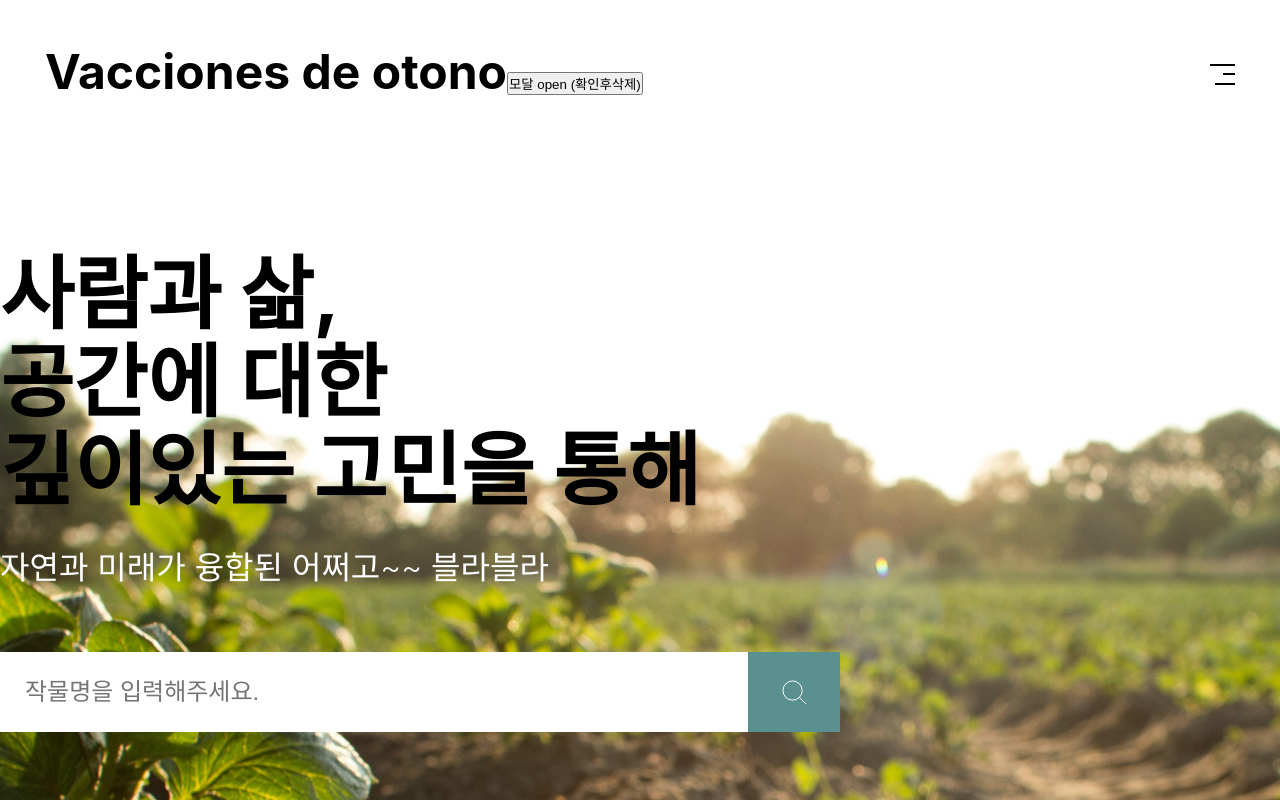
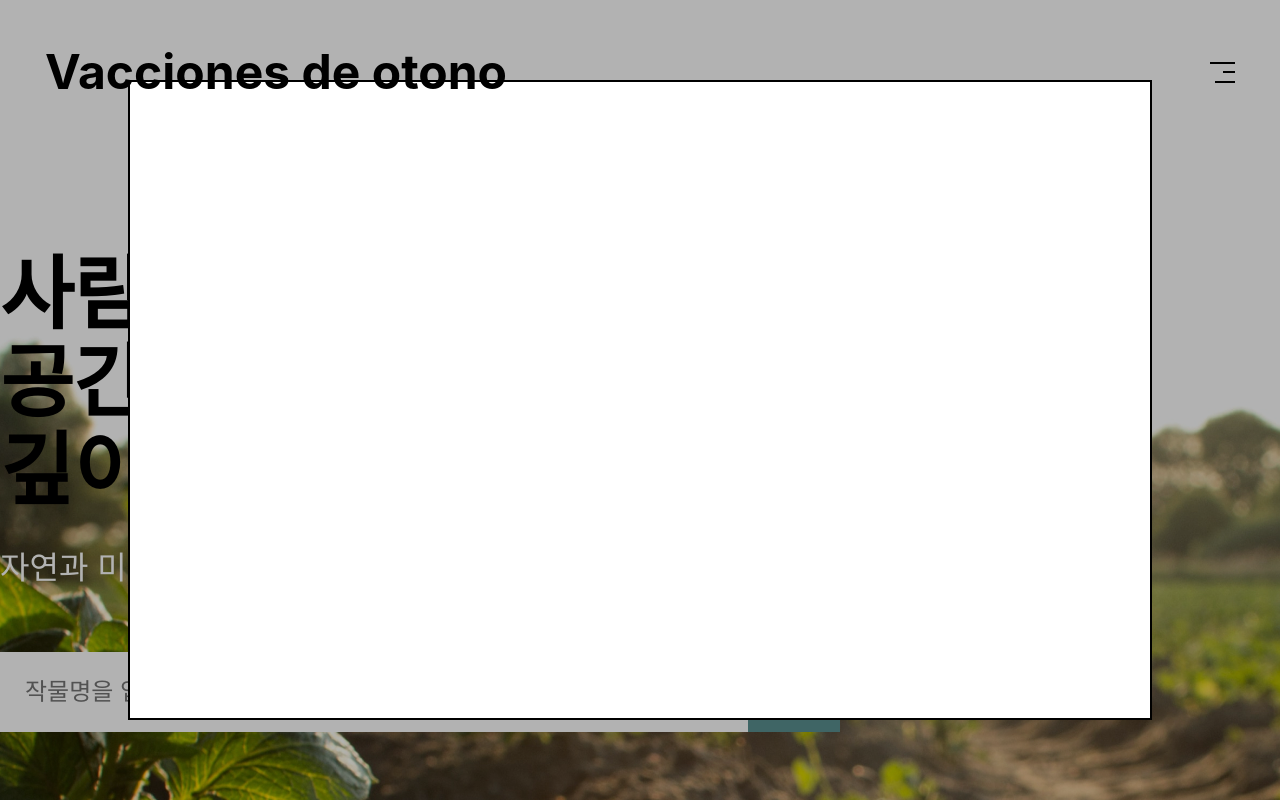
Before and after one commit to fall-vacation/front, a Next.js app: page / in a window 1280 px wide. Both pictures are taken after a click on the icon 1222 px from the left and 72 px from the top of the page. Shown: the top 800 px of the page. Built offline with nearby package versions, Linux system fonts and the light colour scheme.

Commit message:
modal open추가 / dimed추가

```diff
--- a/components/common/Modal/index.tsx
+++ b/components/common/Modal/index.tsx
@@ -18,11 +18,15 @@ const Modal = ({
   }, []);
 
   return (
-    <ModalWrap ref={target}>
-      {mounted
-        ? createPortal(children, document.querySelector("#modal-portal")!)
-        : null}
-    </ModalWrap>
+    <Dimed>
+      <ModalWrap ref={target}>
+        <>
+          {mounted
+            ? createPortal(children, document.querySelector("#modal-portal")!)
+            : null}
+        </>
+      </ModalWrap>
+    </Dimed>
   );
 };
 
@@ -34,8 +38,18 @@ export const ModalWrap = styled.div`
   height: 80vh;
   transform: translate(10vw, 10vh);
   background-color: white;
-  border: 3px black solid;
+  border: 2px black solid;
   z-index: 999;
+`;
+const Dimed = styled.div`
+  position: absolute;
+  left: 0;
+  top: 0;
+  width: 100vw;
+  height: 100vh;
+  background-color: rgba(0, 0, 0, 0.3);
+  content: "";
+  z-index: -1;
 `;
 
 export default Modal;
--- a/components/common/Nav/index.tsx
+++ b/components/common/Nav/index.tsx
@@ -17,12 +17,11 @@ const Nav = () => {
       <S.NavBar>
         <h1>
           <a href="/">Vacciones de otono</a>
-          <button onClick={() => setIsOpen(true)}>
-            모달 open (확인후삭제)
-          </button>
         </h1>
 
-        <Hamburger />
+        <div onClick={() => setIsOpen(!isOpen)}>
+          <Hamburger />
+        </div>
 
         {isOpen && (
           <Modal target={modalRef}>
```
